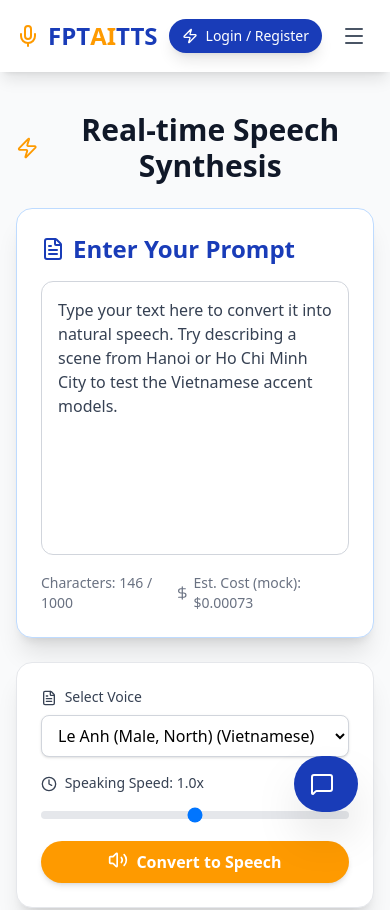
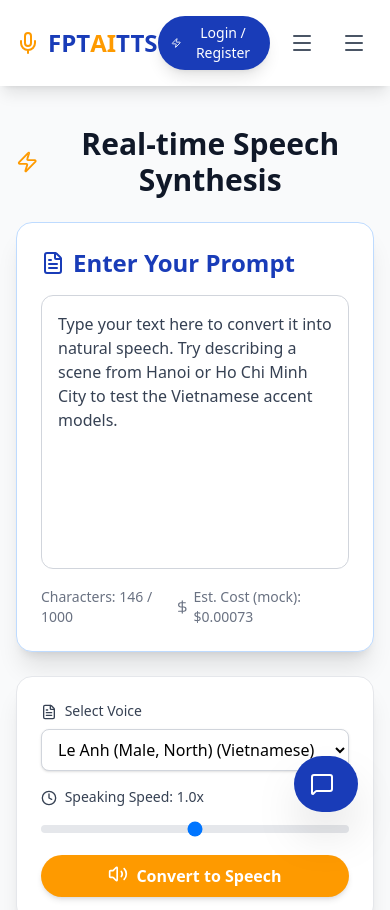
Before and after one commit to mohankumaronly/End-To-End-Conversion-Speed-Analysis-Of-An-Fpt.Ai-Based-Text-To-Speech-Application., a React (Vite) app in the folder frontend/: page /home in a window 390 px wide. Shown: the top 910 px of the page. Built offline with nearby package versions, Linux system fonts and the light colour scheme.

Commit message:
# Authentication is completed

```diff
--- a/frontend/src/components/ErrorPage/ErrorPage.jsx
+++ b/frontend/src/components/ErrorPage/ErrorPage.jsx
@@ -62,7 +62,7 @@ const ErrorPage = () => {
                 </p>
 
                 <button
-                    onClick={() => navigate('/')}
+                    onClick={() => navigate('/home')}
                     className="
             flex
             items-center
--- a/frontend/src/components/HomePage/HomeHeader.jsx
+++ b/frontend/src/components/HomePage/HomeHeader.jsx
@@ -33,6 +33,7 @@ const HomeHeader = () => {
     }
   };
 
+  // Attach listeners (storage for cross-tab and authChanged for same-tab login), then read initial user
   useEffect(() => {
     const onStorageOrAuth = () => {
       setUser(readUserFromStorage());
@@ -41,6 +42,7 @@ const HomeHeader = () => {
     window.addEventListener('storage', onStorageOrAuth);
     window.addEventListener('authChanged', onStorageOrAuth);
 
+    // initial read AFTER listeners attached to avoid race
     setUser(readUserFromStorage());
 
     return () => {
@@ -49,6 +51,7 @@ const HomeHeader = () => {
     };
   }, []);
 
+  // Close profile dropdown when clicking outside
   useEffect(() => {
     const handler = (e) => {
       if (isProfileOpen && dropdownRef.current && !dropdownRef.current.contains(e.target)) {
@@ -69,6 +72,7 @@ const HomeHeader = () => {
 
   const handleProfileClick = () => setIsProfileOpen((s) => !s);
 
+  // Logout: call backend (if token), clear client storage, then navigate to /auth
   const handleLogout = async () => {
     setIsLoggingOut(true);
     setIsProfileOpen(false);
@@ -83,12 +87,15 @@ const HomeHeader = () => {
         }).catch(() => { });
       }
 
+      // Clear client-side auth
       localStorage.removeItem('token');
       localStorage.removeItem('user');
 
+      // Navigate to /auth so the header and page will re-evaluate auth state
       navigate('/auth');
     } catch (err) {
       console.error('Logout error', err);
+      // Ensure cleanup & navigate even on error
       localStorage.removeItem('token');
       localStorage.removeItem('user');
       navigate('/auth');
@@ -97,16 +104,11 @@ const HomeHeader = () => {
     }
   };
 
-  const goToAccount = () => {
-    setIsProfileOpen(false);
-    navigate('/home');
-  };
-
-  // NEW: Navigate to forgot-password (reset) page
+  // Navigate to forgot-password (used as reset password for logged-in users)
   const goToResetPassword = () => {
     setIsProfileOpen(false);
-    // Optionally pass the user's email in query param so the forgot page can prefill:
-    // navigate(`/auth/forgot-password?email=${encodeURIComponent(user?.email || '')}`)
+    // Optionally pass the user's email in query so the field is prefilled
+    // navigate(`/auth/forgot-password?email=${encodeURIComponent(user?.email || '')}`);
     navigate('/auth/forgot-password');
   };
 
@@ -152,7 +154,7 @@ const HomeHeader = () => {
 
                     <div className="border-t border-gray-100 my-1" />
 
-                    {/* Reset password (replaces Settings) */}
+                    {/* Reset password (replaces Account) */}
                     <button
                       onClick={goToResetPassword}
                       className="w-full text-left px-4 py-2 text-sm text-gray-700 hover:bg-gray-50 flex items-center gap-2"
@@ -191,6 +193,16 @@ const HomeHeader = () => {
                 </button>
               </>
             )}
+
+            {/* mobile menu toggle visible on small screens (appears for logged-in users too) */}
+            <button
+              onClick={() => setIsMenuOpen((s) => !s)}
+              className="lg:hidden p-2 rounded-full text-gray-600 hover:bg-gray-100 transition duration-150"
+              aria-expanded={isMenuOpen}
+              aria-label="Toggle menu"
+            >
+              {isMenuOpen ? <X className="w-6 h-6" /> : <Menu className="w-6 h-6" />}
+            </button>
           </div>
         </div>
       </div>
```
